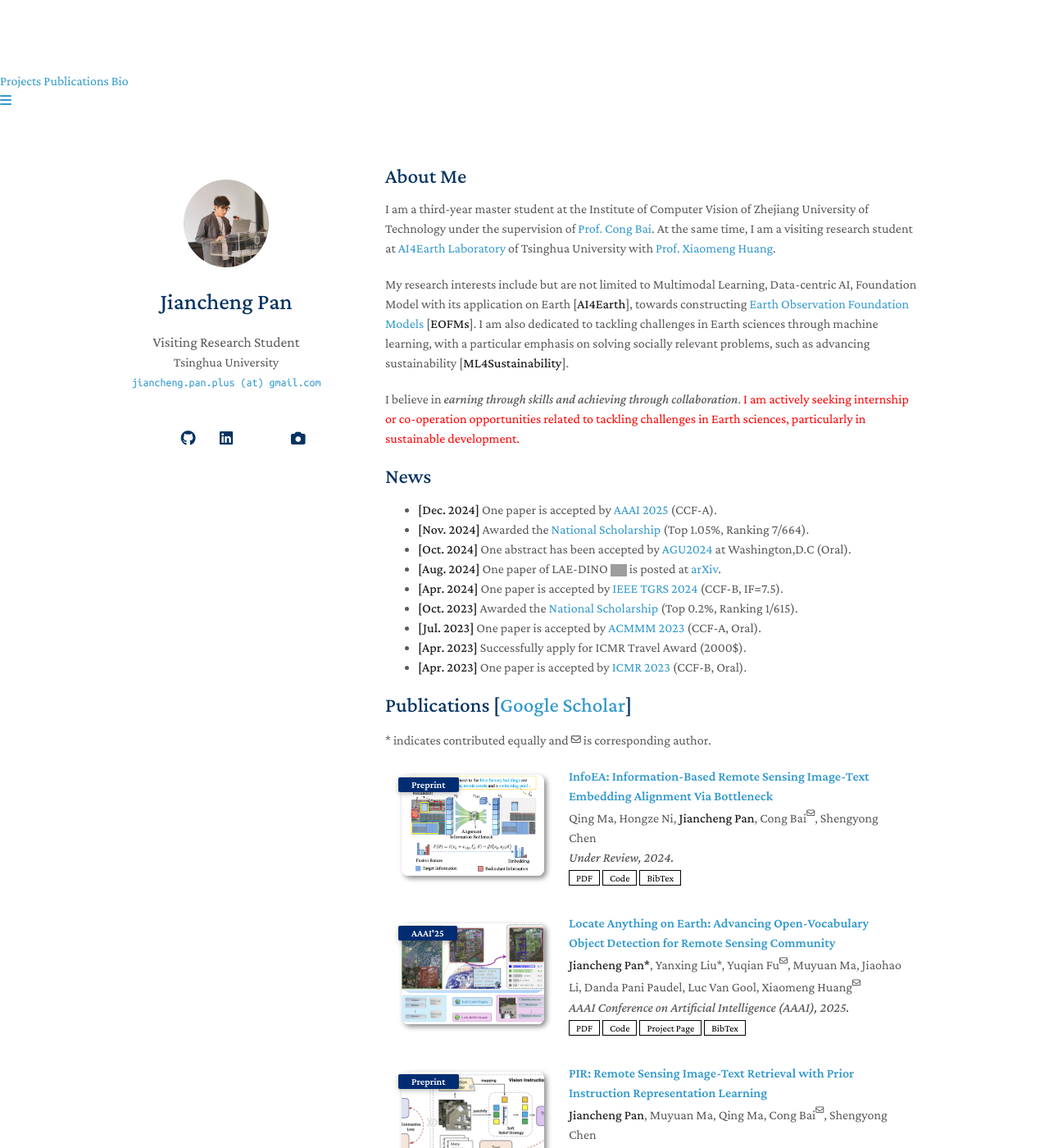
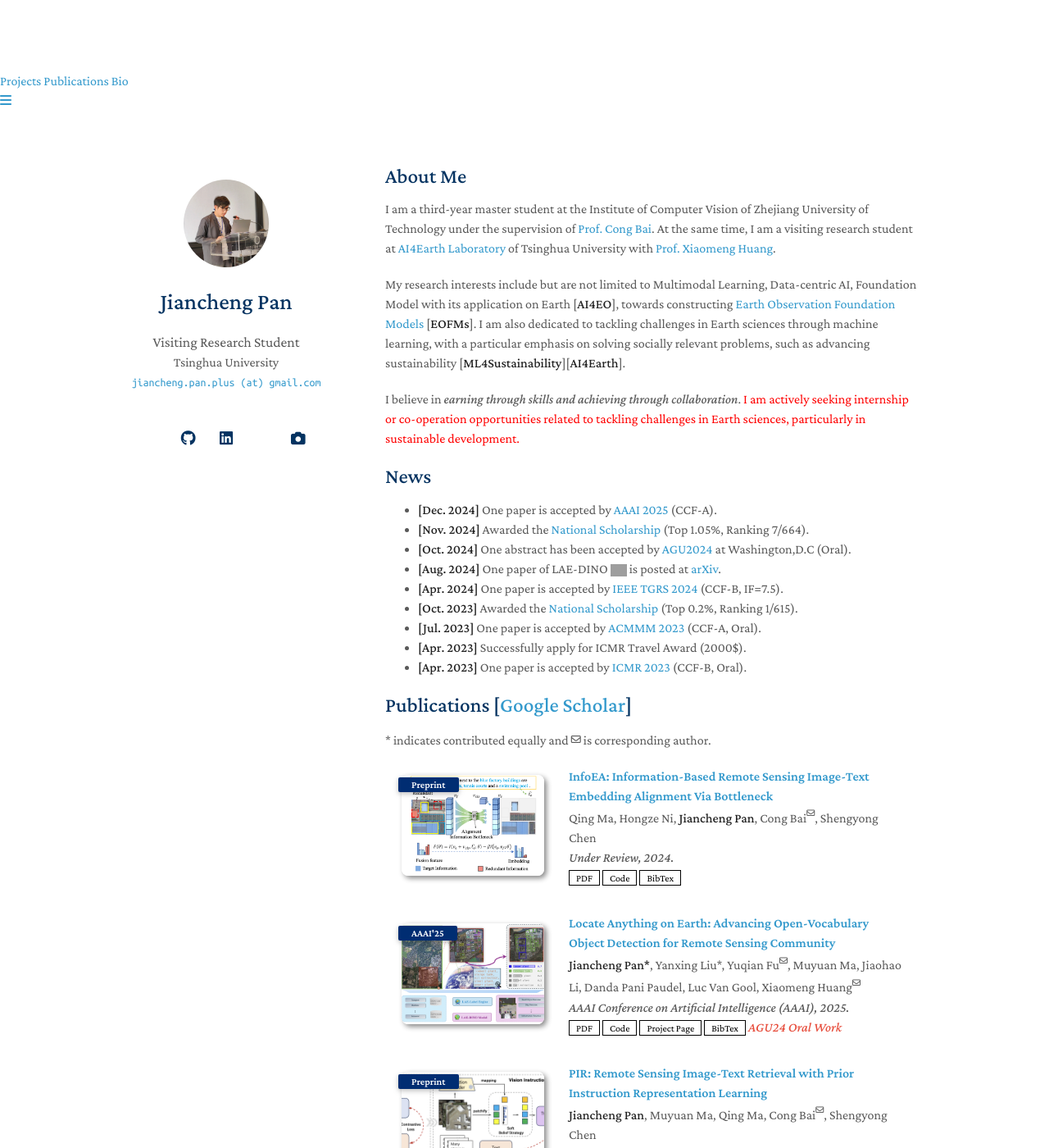
Before and after one commit to jaychempan/jaychempan.github.io, a Jekyll site: the page built from index.md, in a window 1280 px wide and 1400 px high. Shown: the whole window at 82% size. Built offline with Jekyll 4.4.1, drawn with Linux system fonts in a browser that asks for light colours; a style sheet for code colours, icons or effects is not loaded; our own code applies the rules of GitHub Pages for plain Markdown files; grey boxes are pictures that could not be loaded.

Commit message:
update index

```diff
--- a/_data/publications.yml
+++ b/_data/publications.yml
@@ -17,7 +17,7 @@
     bibtex: ./bibx/pan2024locateearthadvancingopenvocabulary.html
     image: ./images/papers/lae.png
     page: https://jianchengpan.space/LAE-website/index.html
-    # notes: AGU24 Oral Presentation
+    notes: AGU24 Oral Work
 
   - title: "PIR: Remote Sensing Image-Text Retrieval with Prior Instruction Representation Learning"
     authors: <strong>Jiancheng Pan</strong>, Muyuan Ma, Qing Ma, Cong Bai<sup><i class="fa-regular fa-envelope fa-xs"></i></sup>, Shengyong Chen
--- a/index.md
+++ b/index.md
@@ -7,7 +7,7 @@
 I am a third-year master student at the Institute of Computer Vision of Zhejiang University of Technology under the supervision of <a href="https://scholar.google.com/citations?user=XGZ4UZgAAAAJ&hl=en&oi=ao">Prof. Cong Bai</a>. At the same time, I am a visiting research student at <a href="https://github.com/AI4EarthLab">AI4Earth Laboratory</a>  of Tsinghua University with <a href="https://scholar.google.com/citations?user=yH9OkqYAAAAJ&hl=en">Prof. Xiaomeng Huang</a>.
 <!-- Before that, I received the B.E. degree from Jiangxi Normal University in 2022, under the supervision of <a href="https://scholar.google.com/citations?user=ZO3KGykAAAAJ&hl=en&oi=ao">Prof. Aiwen Jiang</a>. -->
 
-My research interests include but are not limited to Multimodal Learning, Data-centric AI, Foundation Model with its application on Earth [**AI4Earth**], towards constructing <a href="https://github.com/Earth-Observation-Foundation-Models">Earth Observation Foundation Models</a> [**EOFMs**]. I am also dedicated to tackling challenges in Earth sciences through machine learning, with a particular emphasis on solving socially relevant problems, such as advancing sustainability [**ML4Sustainability**].
+My research interests include but are not limited to Multimodal Learning, Data-centric AI, Foundation Model with its application on Earth [**AI4EO**], towards constructing <a href="https://github.com/Earth-Observation-Foundation-Models">Earth Observation Foundation Models</a> [**EOFMs**]. I am also dedicated to tackling challenges in Earth sciences through machine learning, with a particular emphasis on solving socially relevant problems, such as advancing sustainability [**ML4Sustainability**][**AI4Earth**].
 
 I believe in *earning through skills and achieving through collaboration*. <font color="red">I am actively seeking internship or co-operation opportunities related to tackling challenges in Earth sciences, particularly in sustainable development.</font>
 
```
